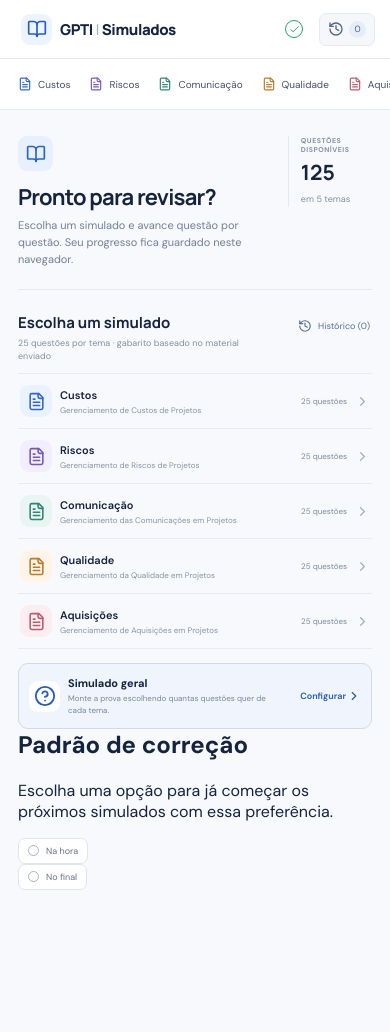
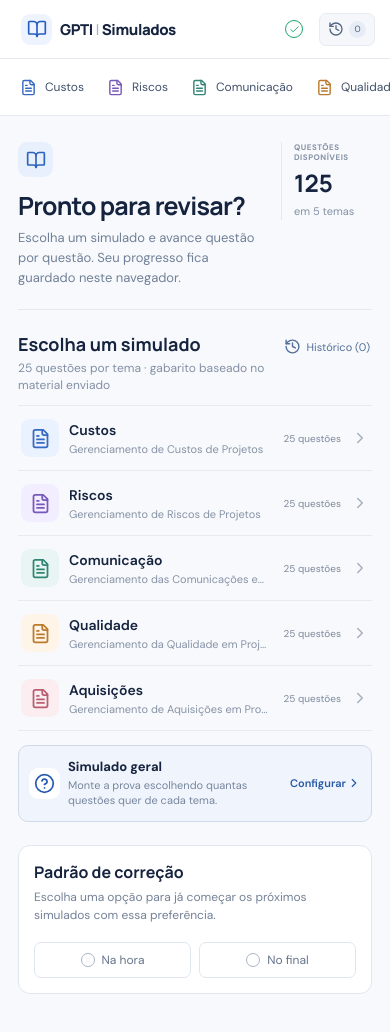
Before and after one commit to samuel-0v/gpti-simulados, a React (Vite) app: page / in a window 390 px wide. Before the commit the page ends 930 px from the top, so only its background shows below. Built offline with nearby package versions, Linux system fonts and the light colour scheme.

Commit message:
Improve mobile text and touch sizing

```diff
--- a/src/style.css
+++ b/src/style.css
@@ -59,3 +59,80 @@
   :root{--mobile-gutter:14px}
   .welcome{gap:6px}.welcome-stat{min-width:66px;padding-left:8px}.welcome-stat span{font-size:6px}.quiz-info small{max-width:150px}.question-count{display:none}.exam-banner small{max-width:170px}.solving-title-row h1{font-size:18px}.review-badge{font-size:8px;padding:6px 7px}
 }
+
+/* Preferências e diálogos de início da resolução */
+.correction-preference{display:flex;align-items:center;justify-content:space-between;gap:18px;margin-top:28px;padding:18px;border:1px solid #e1e7ef;border-radius:12px;background:#fff}
+.correction-preference h2{font:700 15px Manrope,sans-serif;margin:0 0 5px}
+.correction-preference p{font-size:12px;color:#748197;line-height:1.5;margin:0;max-width:520px}
+.preference-options{display:flex;gap:8px;flex:0 0 auto}
+.resume-icon,.correction-icon{background:#eef4fd;color:#2c5da5}
+.resume-actions{flex-wrap:wrap}
+.correction-choices{display:grid;gap:9px;margin-top:17px}
+.correction-choices button{justify-content:flex-start;text-align:left;gap:11px;padding:13px}
+.correction-choices button>span:last-child{display:flex;flex-direction:column;gap:4px}
+.correction-choices b{font-size:13px}
+.correction-choices small{font-size:11px;color:#748197}
+.remember-choice{display:flex;align-items:flex-start;gap:9px;margin-top:15px;color:#4f6079;font-size:12px;line-height:1.45;cursor:pointer}
+.remember-choice input{width:17px;height:17px;accent-color:#326dc3;flex:0 0 auto;margin:0}
+
+@media(max-width:699px){
+  .navitem{height:40px;font-size:12px;padding-inline:10px;gap:8px}
+  .navicon svg{width:17px;height:17px}
+  .welcome h1{font-size:25px}
+  .welcome p{font-size:13px;line-height:1.55}
+  .welcome-stat span{font-size:8px}
+  .welcome-stat b{font-size:24px}
+  .welcome-stat small{font-size:11px}
+  .section-head h2{font-size:18px}
+  .section-head p{font-size:12px;max-width:250px}
+  .text-button{font-size:11px}
+  .text-button svg{width:17px;height:17px}
+  .quiz-row{padding:13px 3px;gap:10px}
+  .topic-icon{width:38px;height:38px}
+  .topic-icon svg,.exam-symbol svg{width:21px;height:21px}
+  .quiz-info b{font-size:14px}
+  .quiz-info small{font-size:11px;max-width:200px}
+  .question-count{font-size:10px}
+  .row-arrow{width:18px;height:18px}
+  .exam-banner b{font-size:13px}
+  .exam-banner small{font-size:11px;max-width:230px}
+  .exam-action{font-size:11px}
+  .page-heading h1{font-size:24px}
+  .page-heading p{font-size:12px}
+  .history-toolbar,.history-tools select,.danger-quiet{font-size:12px}
+  .history-detail b{font-size:12px}.history-detail small{font-size:10px}
+  .count-topic b{font-size:13px}.count-topic small{font-size:10px}
+  .solve-page{padding-left:16px;padding-right:16px}
+  .solving-exit{font-size:12px}
+  .solving-title-row h1{font-size:22px}
+  .solving-title-row p,.solving-clock{font-size:11px}
+  .solving-progress>div:first-child,.solving-progress b{font-size:11px}
+  .solve-mode>span,.mode{font-size:12px}
+  .mode{padding:9px 11px}
+  .radio-dot{width:14px;height:14px}
+  .question-meta{font-size:11px}
+  .question-card h2{font-size:18px;line-height:1.5}
+  .option{font-size:14px;line-height:1.5;padding:12px 11px;gap:10px}
+  .option-letter{height:26px;min-width:26px;font-size:11px}
+  .feedback{font-size:12px}
+  .question-dock{padding:9px 14px calc(10px + env(safe-area-inset-bottom))}
+  .map-caption,.blank-count,.complete-count{font-size:10px}
+  .question-chip{height:36px;min-width:36px;font-size:12px}
+  .dock-actions .primary-btn,.dock-actions .secondary-btn{min-height:46px;font-size:12px}
+  .review-summary-card h2{font-size:13px}.review-summary-card p{font-size:11px}
+  .blank-list h3,.review-checklist h3{font-size:13px}
+  .blank-list b,.blank-list small,.review-checklist p{font-size:11px}
+  .review-item p{font-size:13px}.review-answer{font-size:11px}
+  .correction-preference{align-items:flex-start;flex-direction:column;padding:15px;margin-top:23px}
+  .correction-preference h2{font-size:16px}
+  .correction-preference p{font-size:12px}
+  .preference-options{width:100%}
+  .preference-options .mode{flex:1;justify-content:center}
+  .resume-actions{display:grid;grid-template-columns:1fr 1fr;width:100%}
+  .resume-actions .primary-btn{grid-column:1/-1;grid-row:1;min-height:44px}
+  .resume-actions .secondary-btn{min-height:42px;font-size:11px}
+  .correction-dialog{padding:22px 18px}
+  .correction-choices button{min-height:66px}
+  .correction-choices b{font-size:14px}
+  .correction-choices small,.remember-choice{font-size:12px}
+}
```
